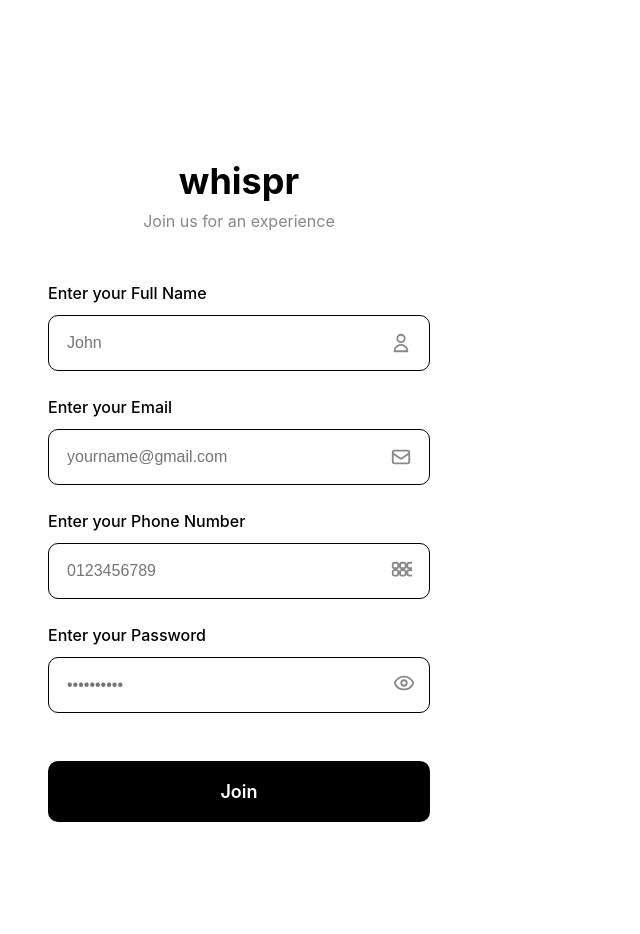
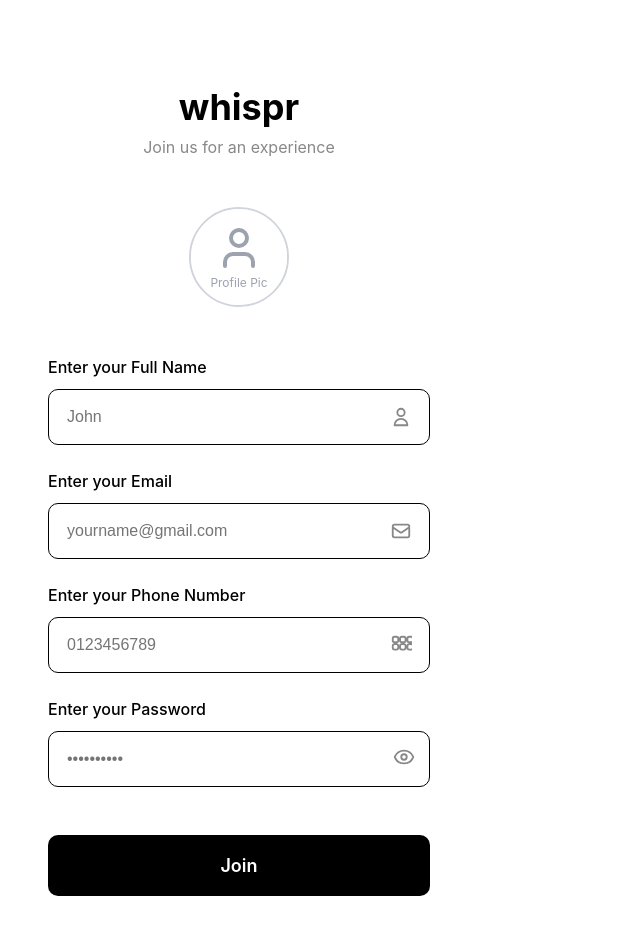
Before and after one commit to Kur0dono/Chat-Application, a React (Vite) app in the folder frontend/: page /signup in a window 1280 px wide. Shown: the top 934 px of the page, without its empty margins (0-640 px from the left). Built offline with nearby package versions, Linux system fonts and the light colour scheme; no server answers.

Commit message:
noticed not adding profile pic in signup was not good implemented profile pic on signup

```diff
--- a/frontend/src/pages/SignUpPage.jsx
+++ b/frontend/src/pages/SignUpPage.jsx
@@ -1,14 +1,16 @@
 import { useState } from 'react';
 import { toast } from 'react-hot-toast';
 import { useAuthStore } from '../store/useAuthStore';
-import { Eye, EyeOff,  } from "lucide-react";
+import { Eye, EyeOff, XCircle, User } from "lucide-react"; // Added User icon for placeholder
+
 const SignUpPage = () => {
   const [showPassword, setShowPassword] = useState(false);
   const [formData, setFormData] = useState({
     fullname: "",
     email: "",
     password: "",
-    phone: "", // Added phone
+    phone: "",
+    profilePic: null, // Store base64 string here
   });
 
   const { signup, isSigningUp } = useAuthStore();
@@ -18,7 +20,6 @@ const SignUpPage = () => {
     if (!formData.email.trim()) return toast.error("Email is required");
     if (!/\S+@\S+\.\S+/.test(formData.email)) return toast.error("Invalid email format");
     if (!formData.phone.trim()) return toast.error("Phone number is required");
-    // Simple phone validation (customize as needed)
     if (!/^\d{10,15}$/.test(formData.phone)) return toast.error("Invalid phone number");
     if (!formData.password.trim()) return toast.error("Password is required");
     if (formData.password.length < 6) return toast.error("Password must be at least 6 characters long");
@@ -29,15 +30,50 @@ const SignUpPage = () => {
     setFormData({ ...formData, [e.target.name]: e.target.value });
   };
 
+
+  const handleFileChange = async (e) => {
+    const file = e.target.files[0];
+    if (!file) return;
+
+
+    const MAX_FILE_SIZE = 2 * 1024 * 1024;
+    if (file.size > MAX_FILE_SIZE) {
+      toast.error("Image size is too large. Max 2MB allowed.");
+      e.target.value = null;
+      return;
+    }
+
+    try {
+      const base64String = await new Promise((resolve, reject) => {
+        const reader = new FileReader();
+        reader.readAsDataURL(file);
+        reader.onload = () => resolve(reader.result);
+        reader.onerror = (error) => reject(error);
+      });
+
+      setFormData({ ...formData, profilePic: base64String });
+    } catch (error) {
+      console.error("Error reading file:", error);
+      toast.error("Failed to read the image file.");
+      e.target.value = null; // Clearing the input on error
+    }
+  };
+
+  const handleRemoveProfilePic = () => {
+    setFormData({ ...formData, profilePic: null });
+  };
+
   const handleSubmit = (e) => {
     e.preventDefault();
     const success = validateForm();
-    if (success === true) signup(formData);
+    if (success) {
+      signup(formData);
+    }
   };
 
   const containerStyle = {
-    minHeight: "936px", // iPhone 16 Pro Max height
-    width: "430px", // iPhone 16 Pro Max width
+    minHeight: "936px",
+    width: "430px",
     backgroundColor: "#FFFFFF",
     display: "flex",
     flexDirection: "column",
@@ -49,7 +85,7 @@ const SignUpPage = () => {
   }
 
   const contentStyle = {
-    width: "382px", // Full width minus padding
+    width: "382px",
     display: "flex",
     flexDirection: "column",
     alignItems: "center",
@@ -127,6 +163,79 @@ const SignUpPage = () => {
     marginTop: "24px",
   }
 
+  const profilePicContainerStyle = {
+    display: "flex",
+    flexDirection: "column",
+    alignItems: "center",
+    marginBottom: "24px",
+  };
+
+  const profilePicLabelStyle = {
+    position: "relative",
+    cursor: "pointer",
+    width: "96px",
+    height: "96px",
+    borderRadius: "50%",
+    border: "2px solid #D1D5DB",
+    display: "flex",
+    alignItems: "center",
+    justifyContent: "center",
+    overflow: "hidden",
+  };
+
+  const profilePicPreviewStyle = {
+    width: "100%",
+    height: "100%",
+    objectFit: "cover",
+  };
+
+  const profilePicPlaceholderStyle = {
+    width: "100%",
+    height: "100%",
+    backgroundColor: "#ffffffff",
+    color: "#9CA3AF",
+    display: "flex",
+    flexDirection: "column",
+    alignItems: "center",
+    justifyContent: "center",
+    textAlign: "center",
+    fontSize: "12px",
+    lineHeight: "1.2",
+  };
+
+  const removeButtonStyle = {
+    position: "absolute",
+    top: "-8px",
+    right: "-8px",
+    color: "#9CA3AF",
+    background: "none",
+    border: "none",
+    padding: "0",
+    cursor: "pointer",
+    transition: "color 0.2s ease",
+  };
+
+  const iconInPlaceholderStyle = {
+    width: "48px",
+    height: "48px",
+    marginBottom: "4px",
+  };
+
+  const passwordButtonStyle = {
+    position: "absolute",
+    right: "15px",
+    top: "50%",
+    transform: "translateY(-50%)",
+    background: "none",
+    border: "none",
+    cursor: "pointer",
+    color: "#888888",
+    fontSize: "18px",
+    padding: 0,
+    outline: "none",
+  };
+
+
   const handleInputFocus = (e) => {
     e.target.style.borderColor = "#000000"
   }
@@ -144,7 +253,6 @@ const SignUpPage = () => {
   }
 
 
-
   return (
     <div style={containerStyle}>
       <div style={contentStyle}>
@@ -154,6 +262,42 @@ const SignUpPage = () => {
 
         {/* Registration Form */}
         <form style={formStyle} onSubmit={handleSubmit}>
+
+          {/* Profile Picture Upload */}
+          <div style={profilePicContainerStyle}>
+            <label htmlFor="profilePicInput" style={profilePicLabelStyle}>
+              {formData.profilePic ? (
+                <img
+                  src={formData.profilePic}
+                  alt="Profile Preview"
+                  style={profilePicPreviewStyle}
+                />
+              ) : (
+                <div style={profilePicPlaceholderStyle}>
+                  <User style={iconInPlaceholderStyle} />
+                  <span>Profile Pic</span>
+                </div>
+              )}
+              {formData.profilePic && (
+                <button
+                  type="button"
+                  onClick={handleRemoveProfilePic}
+                  style={removeButtonStyle}
+                >
+                  <XCircle size={24} fill="white" />
+                </button>
+              )}
+            </label>
+            <input
+              id="profilePicInput"
+              type="file"
+              accept="image/*"
+              onChange={handleFileChange}
+              style={{ display: "none" }}
+              disabled={isSigningUp}
+            />
+          </div>
+
           {/* Full Name */}
           <div style={inputContainerStyle}>
             <label style={labelStyle}>Enter your Full Name</label>
@@ -254,25 +398,11 @@ const SignUpPage = () => {
               <button
                 type="button"
                 onClick={() => setShowPassword((v) => !v)}
-                style={{
-                  position: "absolute",
-                  right: "15px",
-                  top: "50%",
-                  transform: "translateY(-50%)",
-                  background: "none",
-                  border: "none",
-                  cursor: "pointer",
-                  color: "#888888",
-                  fontSize: "18px",
-                  padding: 0,
-                  outline: "none",
-
-                }}
+                style={passwordButtonStyle}
                 tabIndex={-1}
               >
                 {showPassword ? <EyeOff size={22} /> : <Eye size={22} />}
               </button>
-
             </div>
           </div>
 
```
Also changed, not shown: 1 other file (tests, documents, lock files or other folders).
